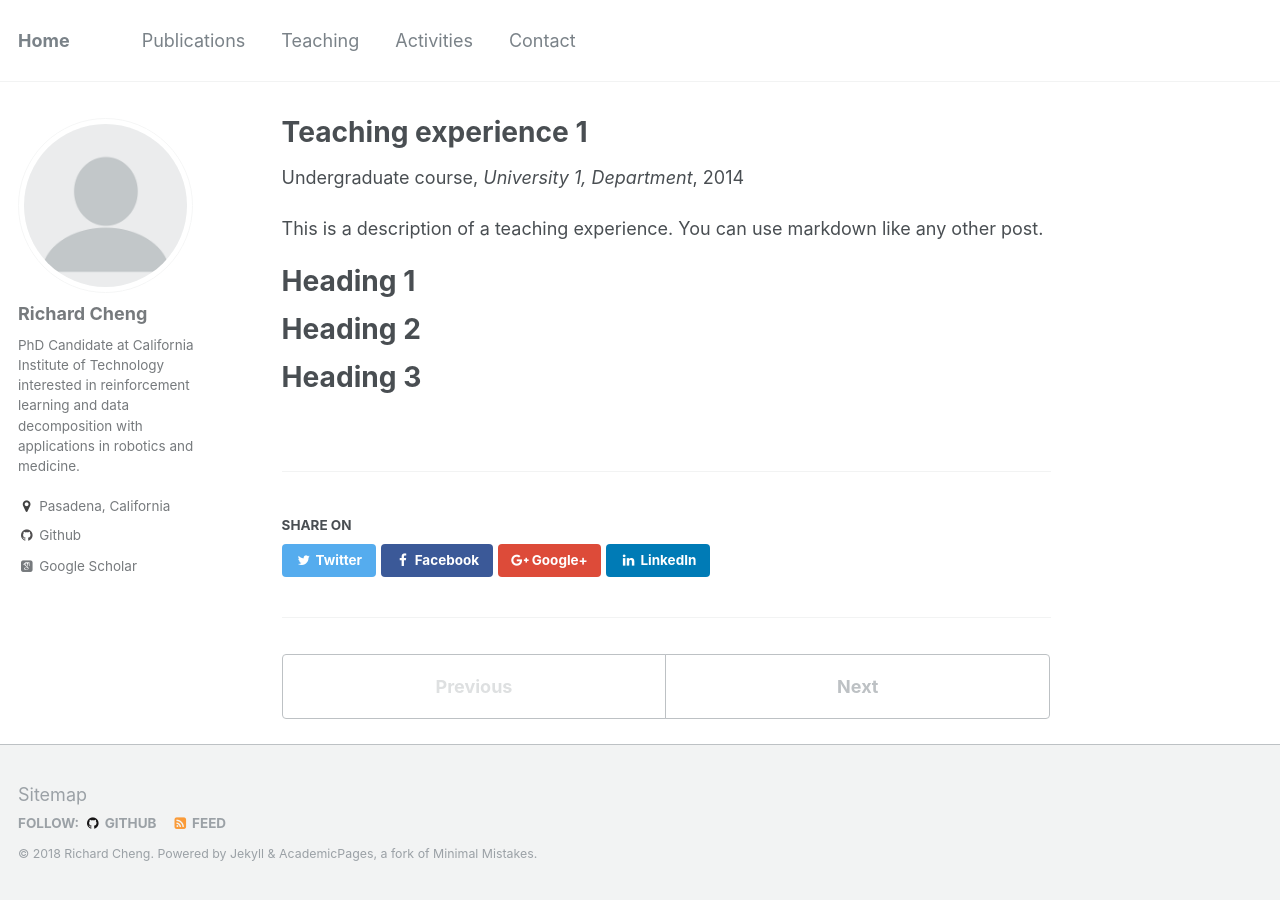
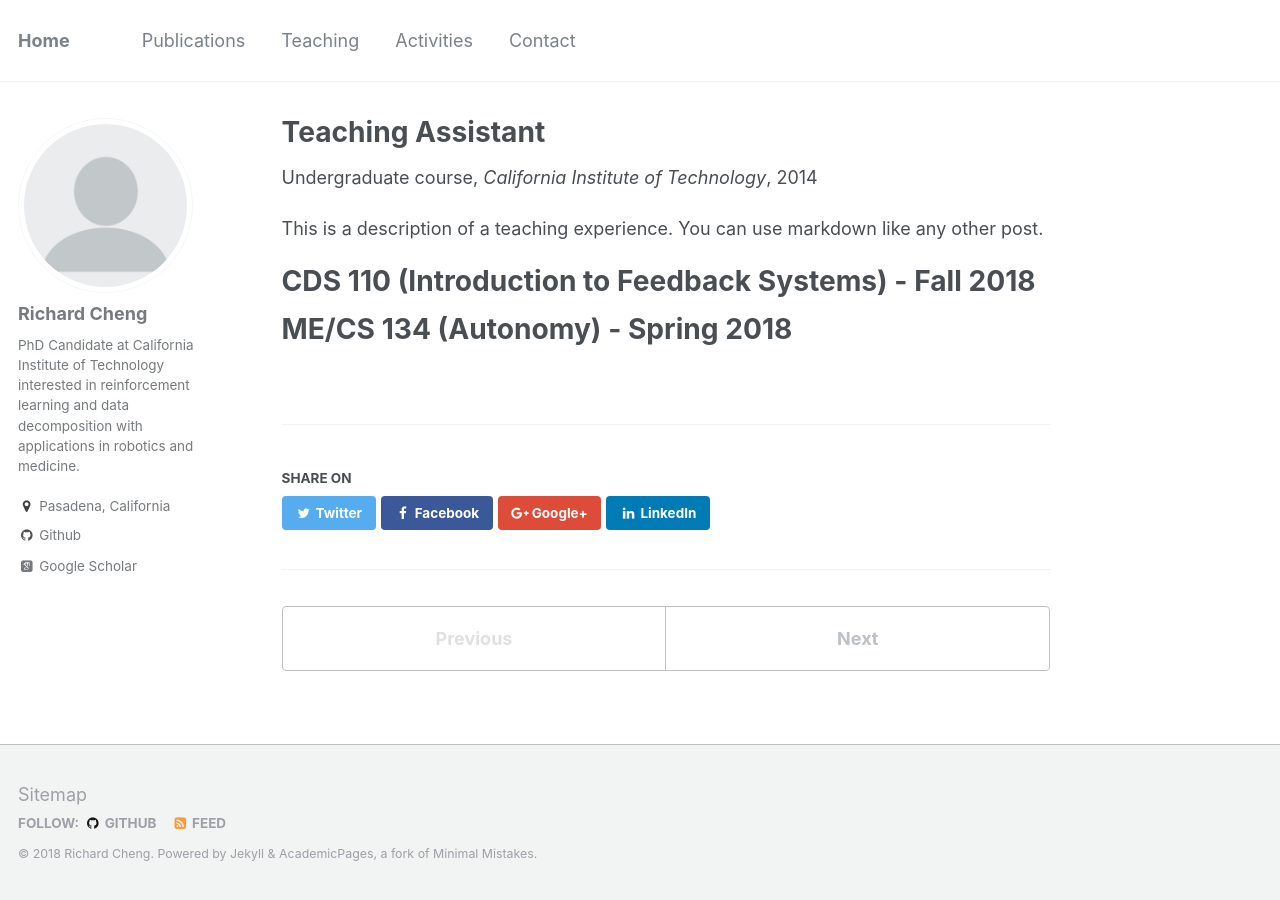
Before and after one commit to rcheng805/rcheng805.github.io, a Jekyll site: the page built from _teaching/2014-spring-teaching-1.md, in a window 1280 px wide. Built offline with Jekyll 4.4.1, drawn with Linux system fonts in a browser that asks for light colours; some web fonts are replaced.

Commit message:
Update 2014-spring-teaching-1.md

```diff
--- a/_teaching/2014-spring-teaching-1.md
+++ b/_teaching/2014-spring-teaching-1.md
@@ -1,20 +1,17 @@
 ---
-title: "Teaching experience 1"
+title: "Teaching Assistant"
 collection: teaching
 type: "Undergraduate course"
 permalink: /teaching/2014-spring-teaching-1
-venue: "University 1, Department"
+venue: "California Institute of Technology"
 date: 2014-01-01
-location: "City, Country"
+location: "Pasadena, CA"
 ---
 
 This is a description of a teaching experience. You can use markdown like any other post.
 
-Heading 1
+CDS 110 (Introduction to Feedback Systems) - Fall 2018
 ======
 
-Heading 2
+ME/CS 134 (Autonomy) - Spring 2018
 ======
-
-Heading 3
-======
```
